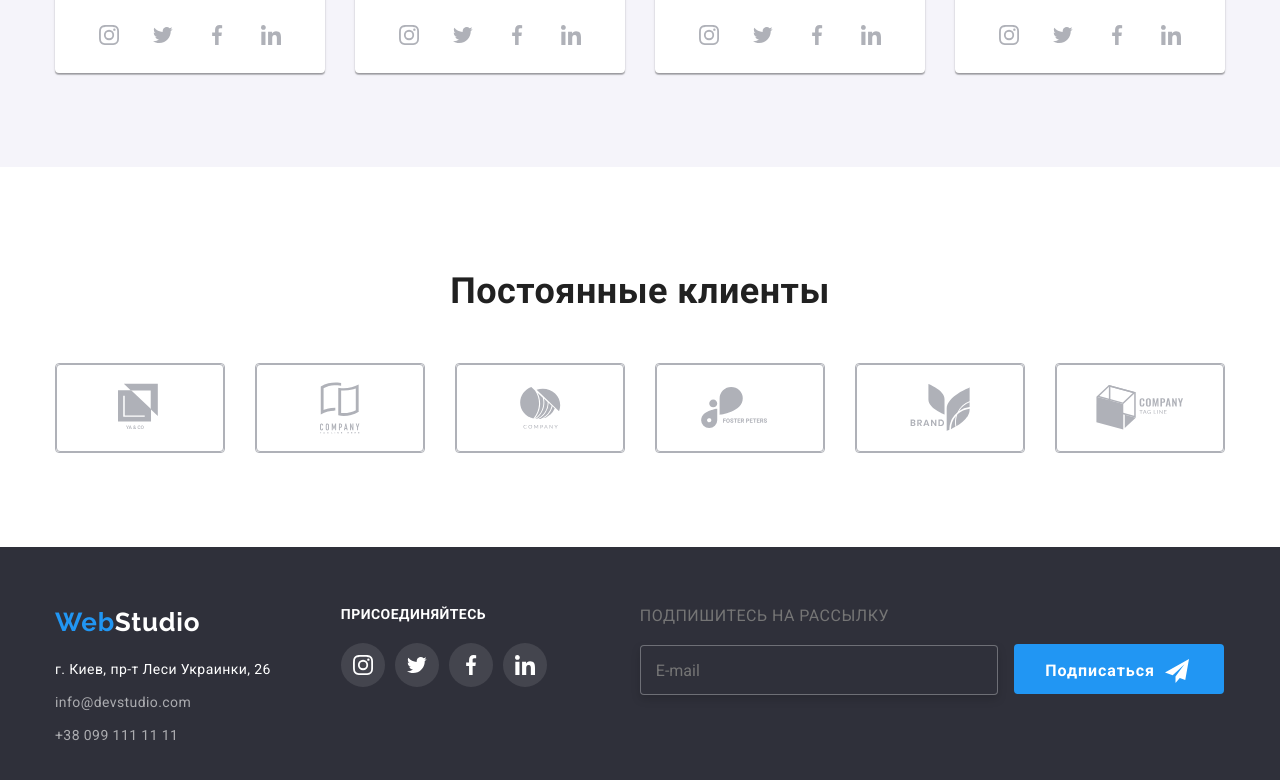
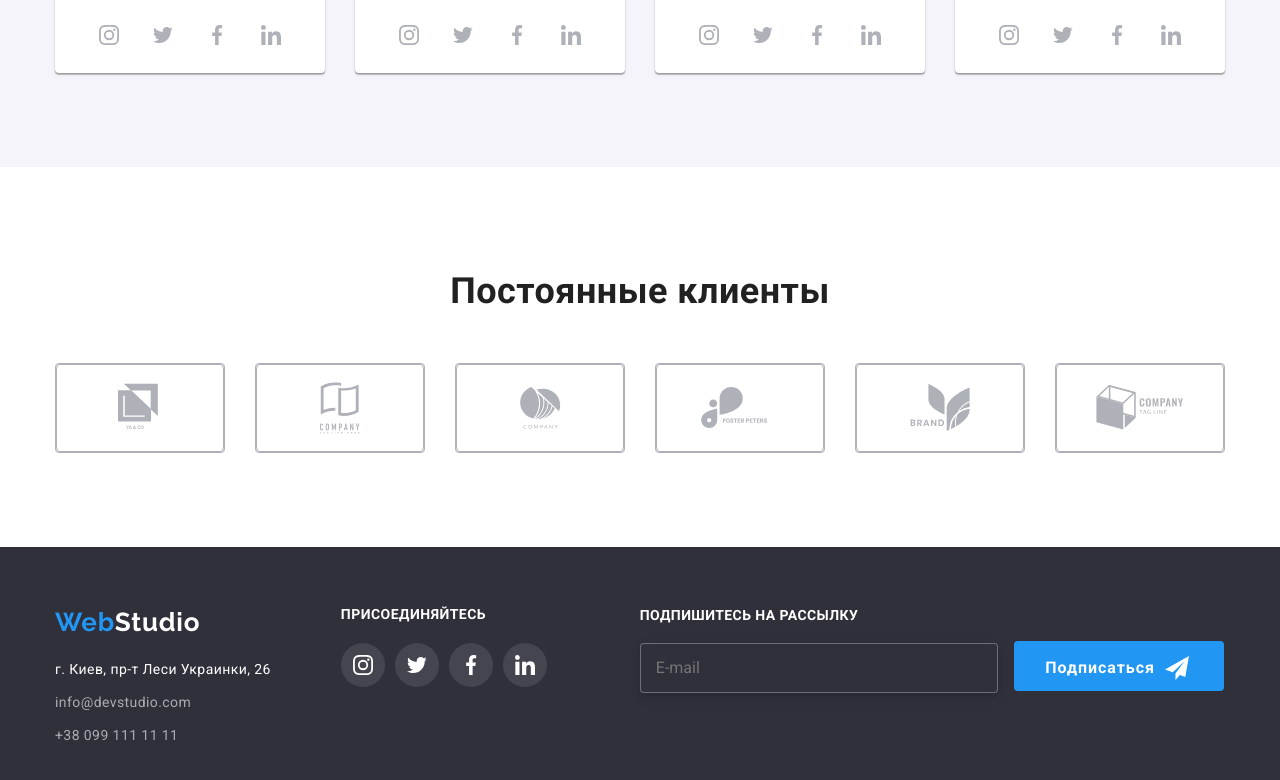
Before and after one commit to NadiaKostiuk/goit-markup-hw-06, a plain HTML site: page index.html in a window 1280 px wide. Shown: the part 2124-2904 px from the top of the page. Drawn offline with nearby package versions, Linux system fonts and the light colour scheme.

```diff
--- a/css/styles.css
+++ b/css/styles.css
@@ -1054,7 +1054,16 @@ ul.teamwork-list {
   margin-left: 93px;
 }
 
-
+.our-social-link {
+font-family: Roboto;
+font-style: normal;
+font-weight: bold;
+font-size: 14px;
+line-height: 16px;
+letter-spacing: 0.03em;
+text-transform: uppercase;
+color: #FFFFFF;
+}
 
 .you-email {
   width: 358px;
```
